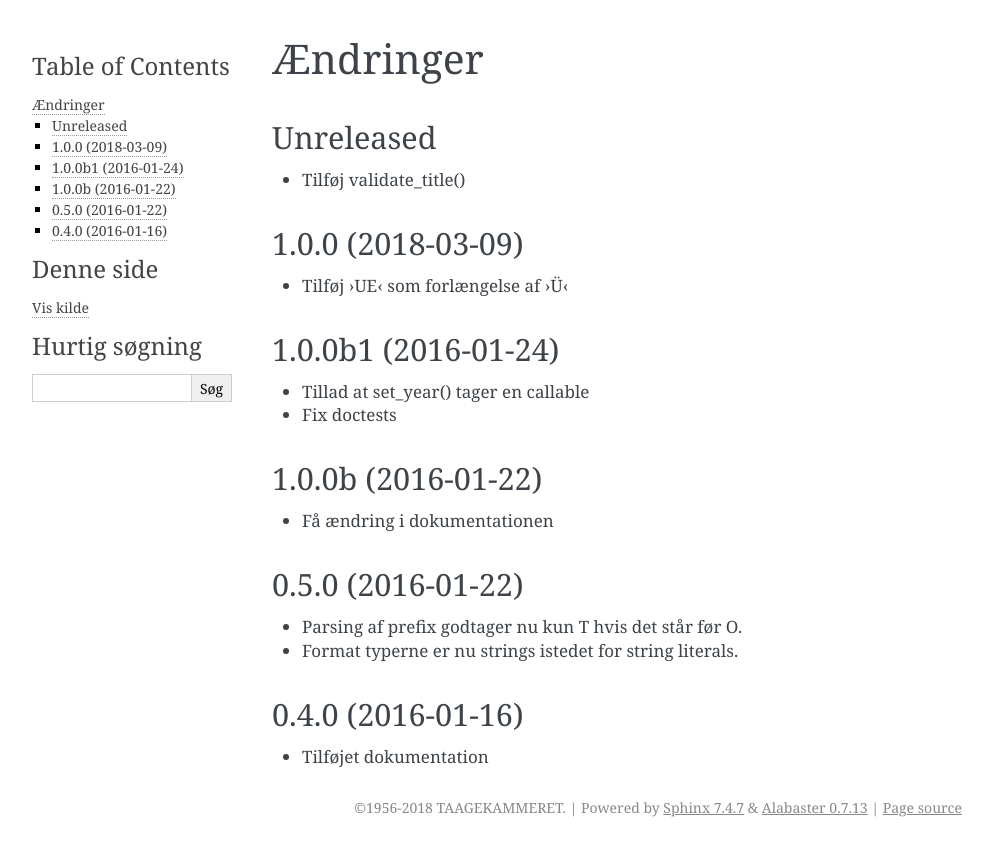
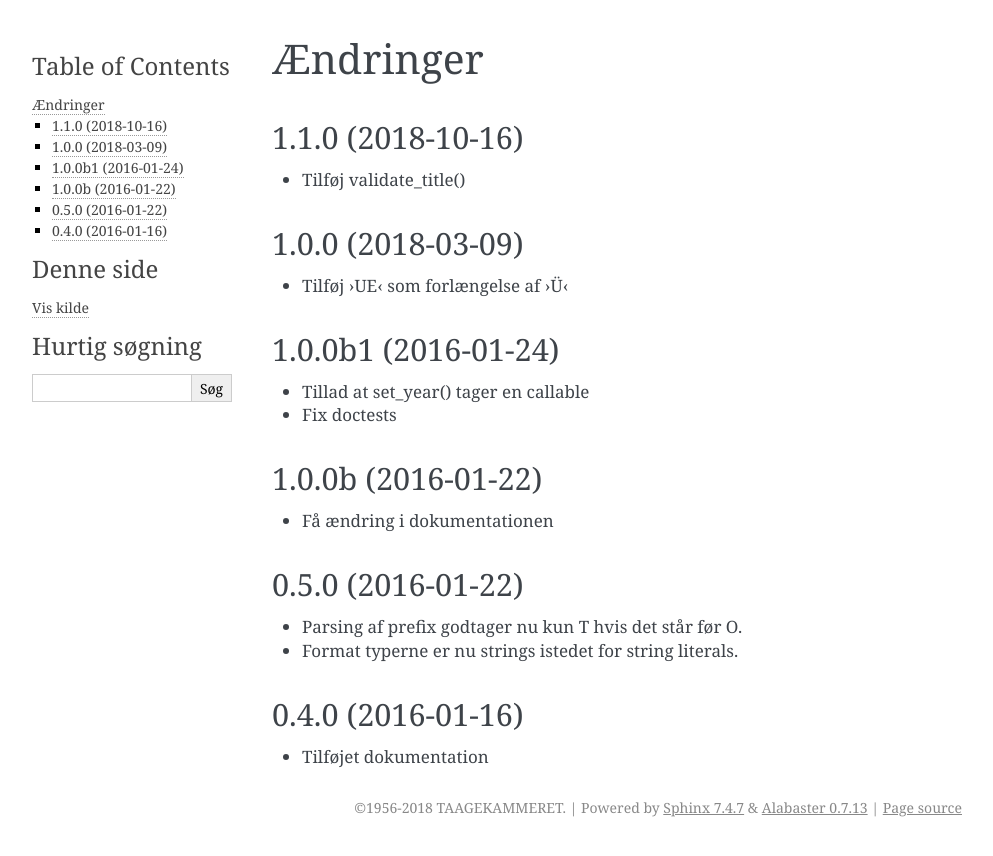
Before and after one commit to TK-IT/tktitler, a Sphinx documentation site: the page built from docs/changes.rst, in a window 1280 px wide. Shown: the top 856 px of the page, without its empty margins (148-1141 px from the left). Built offline with Sphinx 7.4.7, drawn with Linux system fonts in a browser that asks for light colours.

Commit message:
Release 1.1.0

```diff
--- a/docs/changes.rst
+++ b/docs/changes.rst
@@ -3,7 +3,7 @@
 
 .. currentmodule:: tktitler
 
-Unreleased
+1.1.0 (2018-10-16)
 ----
 
 - Tilføj validate_title()
--- a/setup.py
+++ b/setup.py
@@ -5,7 +5,7 @@ base_dir = os.path.dirname(__file__)
 
 setup(
     name='tktitler',
-    version='1.0.0',
+    version='1.1.0',
     description='A library for dealing with TÅGEKAMMER-titles.',
     long_description=open(os.path.join(base_dir,
                                        'readme.rst')).read(),
```
